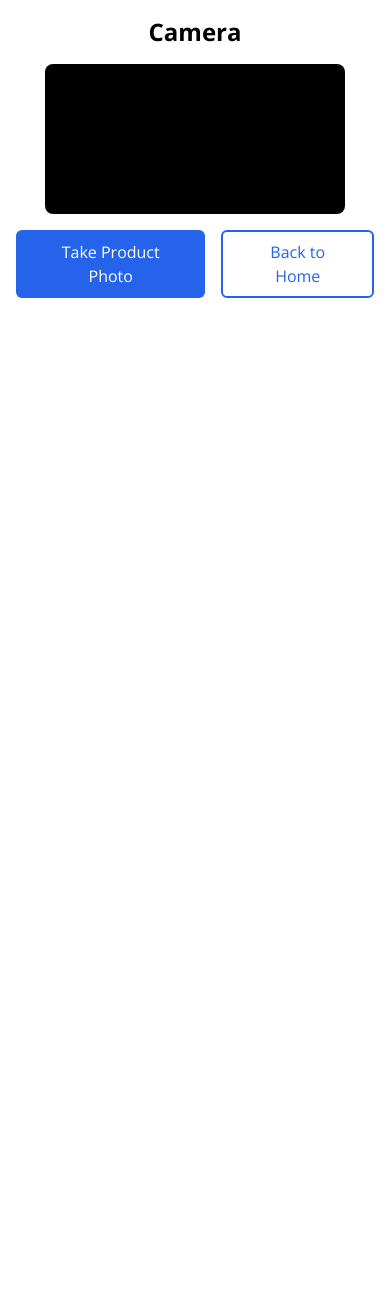
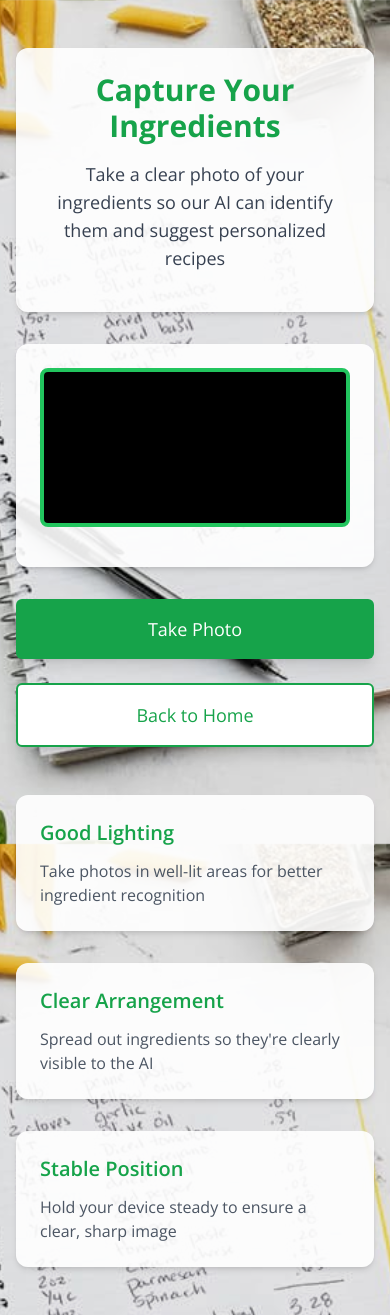
Before and after one commit to noyaossi/SnapChef, a React (Vite) app: page /camera in a window 390 px wide. Before the commit the page ends 844 px from the top, so only its background shows below. Built offline with nearby package versions, Linux system fonts and the light colour scheme; no server answers; what tailwindcss-logical would draw is missing.

Commit message:
improve camera page view, add option to switch between 2 cameras for mobile devices

```diff
--- a/src/components/Camera.tsx
+++ b/src/components/Camera.tsx
@@ -2,24 +2,46 @@ import React, { useRef, useState, useEffect } from "react";
 import { useNavigate } from "react-router-dom";
 import { Button } from "./Button";
 import { ContentContainer } from "./ContentContainer";
+import backgroundImage from "../assets/homepage.jpg";
 
 const Camera: React.FC = () => {
   const videoRef = useRef<HTMLVideoElement>(null);
   const canvasRef = useRef<HTMLCanvasElement>(null);
   const [stream, setStream] = useState<MediaStream | null>(null);
   const [error, setError] = useState<string | null>(null);
+  const [facingMode, setFacingMode] = useState<"user" | "environment">(
+    "environment"
+  ); // Default to back camera
+  const [isMobile, setIsMobile] = useState<boolean>(false);
   const navigate = useNavigate();
 
+  // Detect if user is on mobile
   useEffect(() => {
+    const checkIfMobile = () => {
+      const userAgent = navigator.userAgent || navigator.vendor;
+      if (/android|iphone|ipad|ipod|webos/i.test(userAgent)) {
+        setIsMobile(true);
+      }
+    };
+
+    checkIfMobile();
+  }, []);
+
   // Function to start the camera
-    const startCamera = async () => {
+  const startCamera = async (mode: "user" | "environment") => {
+    // Stop any existing stream
+    if (stream) {
+      stream.getTracks().forEach((track) => track.stop());
+    }
+
     try {
       const mediaStream = await navigator.mediaDevices.getUserMedia({
-          video: { facingMode: "user" },
+        video: { facingMode: mode },
         audio: false,
       });
 
       setStream(mediaStream);
+      setFacingMode(mode);
 
       if (videoRef.current) {
         videoRef.current.srcObject = mediaStream;
@@ -32,7 +54,9 @@ const Camera: React.FC = () => {
     }
   };
 
-    startCamera();
+  // Initialize camera on component mount
+  useEffect(() => {
+    startCamera(facingMode);
 
     // Cleanup function to stop the camera when component unmounts
     return () => {
@@ -41,6 +65,11 @@ const Camera: React.FC = () => {
       }
     };
   }, []);
+
+  const switchCamera = () => {
+    const newMode = facingMode === "user" ? "environment" : "user";
+    startCamera(newMode);
+  };
 
   const takePicture = () => {
     if (videoRef.current && canvasRef.current) {
@@ -66,36 +95,139 @@ const Camera: React.FC = () => {
   };
 
   return (
-    <ContentContainer>
-      <div className="flex flex-col items-center">
-        <h1 className="text-2xl font-bold mb-4">Camera</h1>
+    <div
+      className="relative min-h-screen w-full bg-fixed bg-cover bg-center bg-no-repeat"
+      style={{
+        backgroundImage: `url(${backgroundImage})`,
+        minHeight: "100vh",
+        width: "100vw",
+        position: "absolute",
+        top: 0,
+        left: 0,
+      }}
+    >
+      {/* Semi-transparent overlay */}
+      <div className="absolute inset-0 bg-black bg-opacity-10"></div>
+
+      {/* Content container */}
+      <div className="relative z-10 flex flex-col items-center justify-center w-full h-full py-12 px-4">
+        <div className="text-center max-w-3xl mx-auto">
+          <div className="p-6 bg-white bg-opacity-90 rounded-xl shadow-md hover:shadow-lg transition-all mb-8">
+            <h1 className="text-3xl font-bold mb-4 text-green-600">
+              Capture Your Ingredients
+            </h1>
+            <p className="text-lg text-gray-700 mb-4">
+              Take a clear photo of your ingredients so our AI can identify them
+              and suggest personalized recipes
+            </p>
+          </div>
+        </div>
 
         {error ? (
-          <div className="text-red-500 mb-4">{error}</div>
+          <div className="w-full max-w-2xl mx-auto bg-white bg-opacity-90 rounded-xl shadow-md p-6 mb-8">
+            <div className="text-red-500 p-4 bg-red-50 rounded-lg mb-4">
+              {error}
+            </div>
+            <Button
+              variant="primary"
+              onClick={() => startCamera(facingMode)}
+              className="flex-1 text-lg py-4 px-6 rounded-full shadow-lg hover:shadow-xl hover:scale-105 transition-all bg-green-600 hover:bg-green-700 flex items-center justify-center"
+            >
+              Try Again
+            </Button>
+          </div>
         ) : (
           <>
-            <div className="relative mb-4 bg-black rounded-lg overflow-hidden">
+            <div className="w-full max-w-2xl mx-auto bg-white bg-opacity-90 rounded-xl shadow-md p-6 mb-8">
+              <div className="relative rounded-lg overflow-hidden border-4 border-green-500 bg-black">
                 <video
                   ref={videoRef}
                   autoPlay
                   playsInline
-                className="max-w-full h-auto"
+                  className="w-full h-auto"
                 />
                 <canvas ref={canvasRef} className="hidden" />
               </div>
 
-            <div className="flex space-x-4">
-              <Button variant="primary" onClick={takePicture}>
-                Take Product Photo
+              {/* Camera Controls */}
+              <div className="mt-4 flex justify-center">
+                {isMobile && (
+                  <button
+                    onClick={switchCamera}
+                    className="mx-2 bg-white p-3 rounded-full shadow-md hover:bg-gray-100 transition-colors"
+                  >
+                    <svg
+                      xmlns="http://www.w3.org/2000/svg"
+                      width="24"
+                      height="24"
+                      viewBox="0 0 24 24"
+                      fill="none"
+                      stroke="currentColor"
+                      strokeWidth="2"
+                      strokeLinecap="round"
+                      strokeLinejoin="round"
+                    >
+                      <path d="M21 12a9 9 0 0 0-9-9 9.75 9.75 0 0 0-6.74 2.74L3 8"></path>
+                      <path d="M3 3v5h5"></path>
+                      <path d="M3 12a9 9 0 0 0 9 9 9.75 9.75 0 0 0 6.74-2.74L21 16"></path>
+                      <path d="M16 21h5v-5"></path>
+                    </svg>
+                  </button>
+                )}
+              </div>
+            </div>
+
+            {/* Action Buttons */}
+            <div className="flex flex-col sm:flex-row gap-6 w-full max-w-md mx-auto">
+              <Button
+                variant="primary"
+                onClick={takePicture}
+                className="flex-1 text-lg py-4 px-6 rounded-full shadow-lg hover:shadow-xl hover:scale-105 transition-all bg-green-600 hover:bg-green-700 flex items-center justify-center"
+              >
+                Take Photo
               </Button>
-              <Button variant="secondary" onClick={() => navigate("/")}>
+              <Button
+                variant="secondary"
+                onClick={() => navigate("/")}
+                className="flex-1 text-lg py-4 px-6 rounded-full shadow-lg hover:shadow-xl hover:scale-105 transition-all bg-white text-green-600 border border-green-600 hover:bg-green-50 flex items-center justify-center"
+              >
                 Back to Home
               </Button>
             </div>
           </>
         )}
+
+        {/* Tips Section */}
+        <div className="mt-12 grid grid-cols-1 md:grid-cols-3 gap-8 w-full max-w-4xl">
+          <div className="p-6 bg-white bg-opacity-90 rounded-xl shadow-md hover:shadow-lg transition-all">
+            <h3 className="text-xl font-semibold text-green-600 mb-3">
+              Good Lighting
+            </h3>
+            <p className="text-gray-600">
+              Take photos in well-lit areas for better ingredient recognition
+            </p>
           </div>
-    </ContentContainer>
+
+          <div className="p-6 bg-white bg-opacity-90 rounded-xl shadow-md hover:shadow-lg transition-all">
+            <h3 className="text-xl font-semibold text-green-600 mb-3">
+              Clear Arrangement
+            </h3>
+            <p className="text-gray-600">
+              Spread out ingredients so they're clearly visible to the AI
+            </p>
+          </div>
+
+          <div className="p-6 bg-white bg-opacity-90 rounded-xl shadow-md hover:shadow-lg transition-all">
+            <h3 className="text-xl font-semibold text-green-600 mb-3">
+              Stable Position
+            </h3>
+            <p className="text-gray-600">
+              Hold your device steady to ensure a clear, sharp image
+            </p>
+          </div>
+        </div>
+      </div>
+    </div>
   );
 };
 
```
Lines whose indentation alone changed are shown as unchanged.
